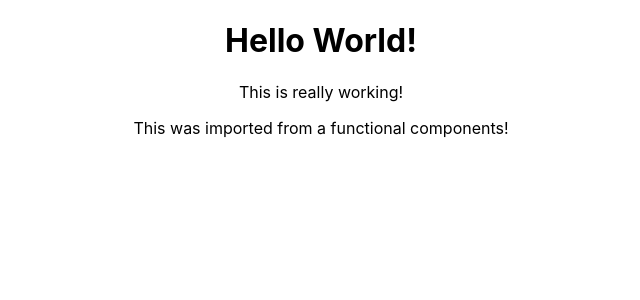
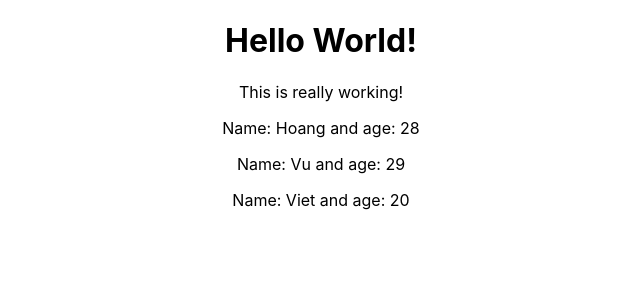
Before and after one commit to hoagVu/reactjs-calculator, a React (Create React App) app: page / in a window 1280 px wide. Shown: the top 300 px of the page, without its empty margins (319-959 px from the left). Built offline with nearby package versions, Linux system fonts and the light colour scheme.

Commit message:
basic working with props

```diff
--- a/src/App.js
+++ b/src/App.js
@@ -6,7 +6,9 @@ function App() {
     <div className="App">
       <h1> Hello World!</h1>
       <p>This is really working!</p>
-      <Person></Person>
+      <Person name="Hoang" age="28"></Person>
+      <Person name="Vu" age="29"></Person>
+      <Person name="Viet" age="20"></Person>
     </div>
   );
 }
--- a/src/components/Person/Person.js
+++ b/src/components/Person/Person.js
@@ -1,5 +1,9 @@
 import React from 'react';
-const person = () => {
-  return <p>This was imported from a functional components!</p>;
+const person = (props) => {
+  return (
+    <p>
+      Name: {props.name} and age: {props.age}
+    </p>
+  );
 };
 export default person;
```
